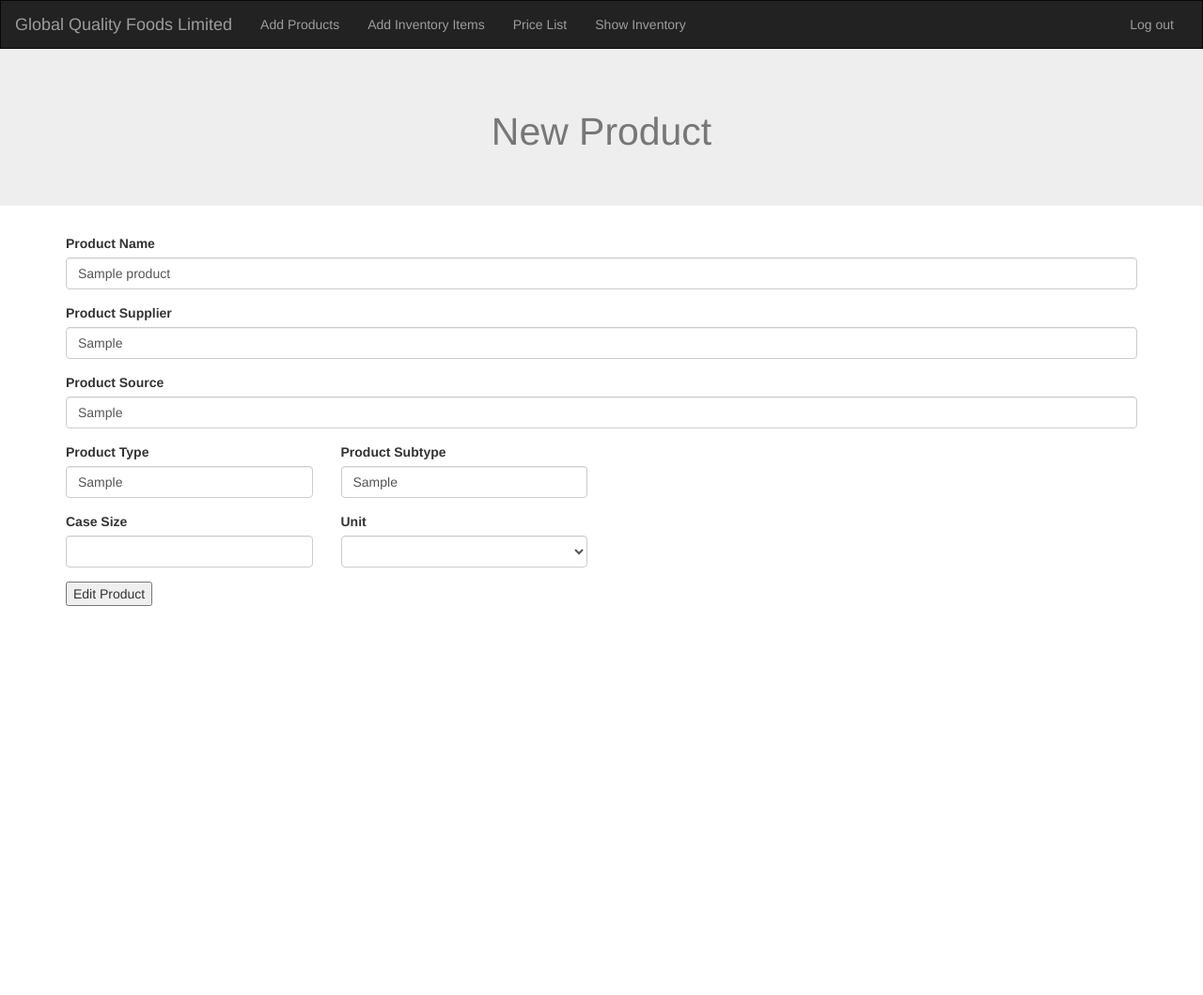
After one commit to rn12079/gqfl, a PHP site: page /edit_product_main.php?id=1 in a window 1280 px wide. The commit adds this page. Shown: the whole page at 94% size. Run offline with PHP 8.4, Linux system fonts and the light colour scheme; the visitor is signed in with stand-in values (Sample User, id 1); tables that the repository leaves empty or names only in its code hold one stand-in row (values such as "Sample post"); some libraries are stand-ins or nearby versions.

Commit message:
added edit product pages

```diff
--- /dev/null
+++ b/edit_product_main.php
@@ -0,0 +1,155 @@
+<?php
+include('alerts.php');
+include_once('db_conn.php');
+
+session_start();
+$errmsg = "";
+
+if(!$_SESSION["loggedin"])
+  $logged = false;
+else
+  $logged = true;
+
+?>
+
+<html>
+
+
+<head>
+  <script src="https://ajax.googleapis.com/ajax/libs/jquery/3.2.1/jquery.min.js"></script>
+  <link href="bootstrap1/css/bootstrap.min.css" rel="stylesheet">
+  <style>
+  .navbar{
+    margin-bottom:0;
+    border-radius: 0;
+  }
+  .jumbotron{
+    //margin-bottom: 0;
+
+  }
+
+
+</style>
+<script src="bootstrap1/js/bootstrap.min.js"></script>
+
+<title>
+  GQFL
+</title>
+
+<script type="text/javascript">
+</script>
+</head>
+<body>
+
+
+  <!-- NAVBAR + ERROR MSG IF NOT LOGGED IN-->
+
+  <?php include('navbar.html');
+
+   if(!$logged) {
+    echo "<div class='container' style='margin-top:10;'>";
+    err_alert("<strong>Access Denied</strong> Please log in to access");
+    echo "</div>";
+    die;
+  }
+
+
+
+  ?>
+
+  <!-- JUMPOTRON -->
+  <div class="jumbotron text-center">
+    <div class="container">
+     <h1><SMALL> New Product </SMALL></h1>
+   </div>
+ </div>
+
+ <div class="container">
+
+  <form action="edit_product.php" method="post" enctype="multipart/form-data">
+    <?php
+    $get_id = $_GET['id'];
+
+    if($get_id=="")
+      die(err_alert("no record to edit"));
+
+    // retrieve product details
+    $conn = new mysqli($GLOBALS['host'],$GLOBALS['dbuser'],$GLOBALS['dbpass'],$GLOBALS['db']);
+    if ($conn->connect_error)
+    {
+      die(err_alert('Could not connect: ' . $conn->connect_error));
+    }
+
+    $subquery = "select product_name,product_type,supplier,product_sub_type,maker,casesize,units from products p";
+    $subquery = $subquery. " where id=".$get_id;
+
+    //echo $subquery;
+
+    if($result = $conn->query($subquery))
+      $row = $result->fetch_assoc();
+    else echo $conn->error;
+
+
+    ?>
+
+    <div class="form-group">
+      <label for="Product Name">Product Name </label>
+      <input type="text" class="form-control" name="txt_name" value="<?php echo $row['product_name']; ?>" id ="t_name">
+    </div>
+    <input type="hidden" name="txt_id" value="<?php echo $get_id ?>" >
+
+    <div class="form-group">
+      <label for="Product Supplier">Product Supplier </label><input type="text" class="form-control" name="txt_supplier" value="<?php echo $row['supplier']; ?>" id ="t_supplier">
+
+    </div>
+
+    <div class="form-group">
+      <label for="Product Maker">Product Source</label><input type="text" class="form-control" name="txt_source" value="<?php echo $row['maker']; ?>" id ="t_source">
+
+    </div>
+
+    <div class="row">
+
+      <div class="col-sm-3 form-group">
+        <label for="Product Type">Product Type </label><input type="text" class="form-control" name="txt_type" value="<?php echo $row['product_type']; ?>" id ="t_type">
+      </div>
+
+      <div class="col-sm-3 form-group">
+        <label for="Product Sub Type">Product Subtype </label>
+        <input type="text" class="form-control" name="txt_sub_type" value="<?php echo $row['product_sub_type']; ?>" id ="t_sub_type">
+      </div>
+
+    </div>
+
+    <div class="row">
+
+      <div class="col-sm-3 form-group">
+        <label for="Case Size">Case Size</label>
+        <input type="number" class="form-control" name="txt_case_size" value="<?php echo $row['casesize']; ?>" step=".01" id ="t_cases">
+      </div>
+
+      <div class="col-sm-3 form-group">
+        <label for="Units">Unit</label>
+        <select class="form-control" name="txt_unit" id ="t_units" >
+          <option value=""></option>
+          <option value="ltrs">Ltrs</option>
+          <option value="pcs">Pcs / Packets</option>
+          <option value="kgs">Kgs</option>
+          <option value="btls">Bottles</option>
+          <option value="carton">Cartons</option>
+          <option value="gal">Gallons</option>
+        </select>
+      </div>
+
+    </div>
+
+
+
+            <input type="submit" name="submit" value="Edit Product">
+
+    </div>
+  </form>
+</div>
+<div style="height:400px"></div>
+</body>
+</html>
--- a/pricelist.php
+++ b/pricelist.php
@@ -85,7 +85,7 @@ label {
       $curr_supp = $row['supplier'];
     }
 
-    echo "<tr><td></td><td>".$row['product_name']."</td><td>".$row['casesize']." ".$row['units']."</td><td>".$row['current_rate']."</td></tr>";
+    echo "<tr><td>".$row['product_id']."</td><td>".$row['product_name']."</td><td>".$row['casesize']." ".$row['units']."</td><td>".$row['current_rate']."</td></tr>";
 
 
   }
```
Also changed, not shown: edit_product.php (added, +160 -0 lines).
